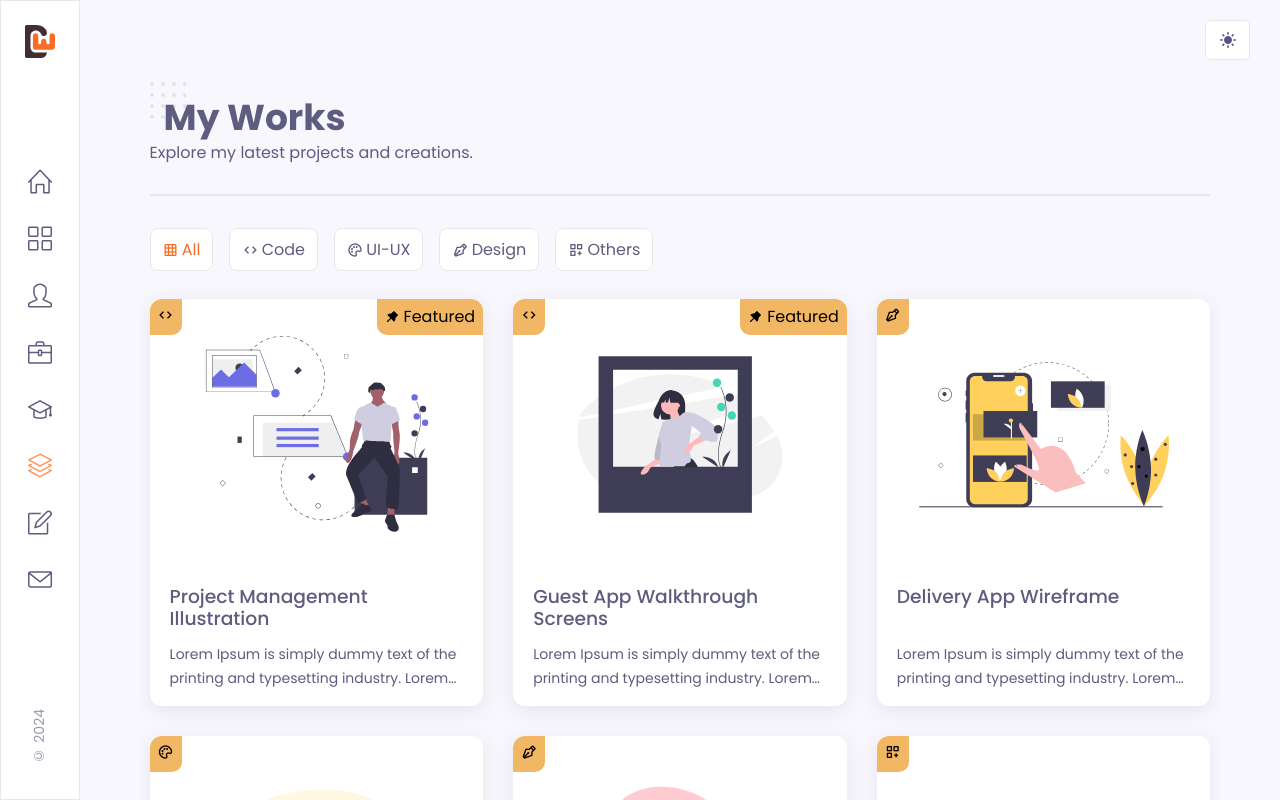
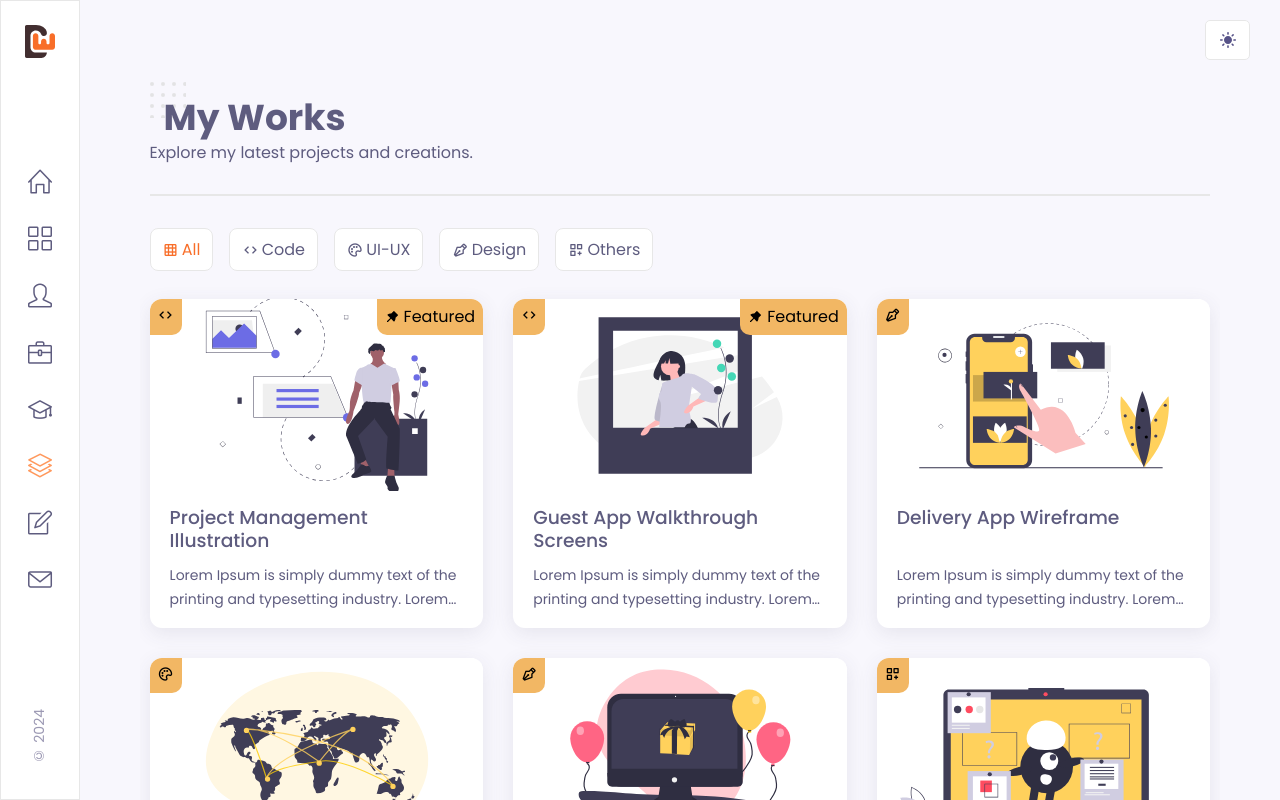
Before and after one commit to dwi-wijaya/portfolio-react, a React (Vite) app: page /portfolio in a window 1280 px wide. Shown: the top 800 px of the page. Built offline with nearby package versions, Linux system fonts and the light colour scheme; no server answers.

Commit message:
style: height works card img

```diff
--- a/src/components/portfolio/portfolio.css
+++ b/src/components/portfolio/portfolio.css
@@ -57,6 +57,7 @@
 .work__img {
     width: 100%;
     object-fit: cover;
+    height: 12rem;
 }
 .work__title{
     font-weight: 500;
```
